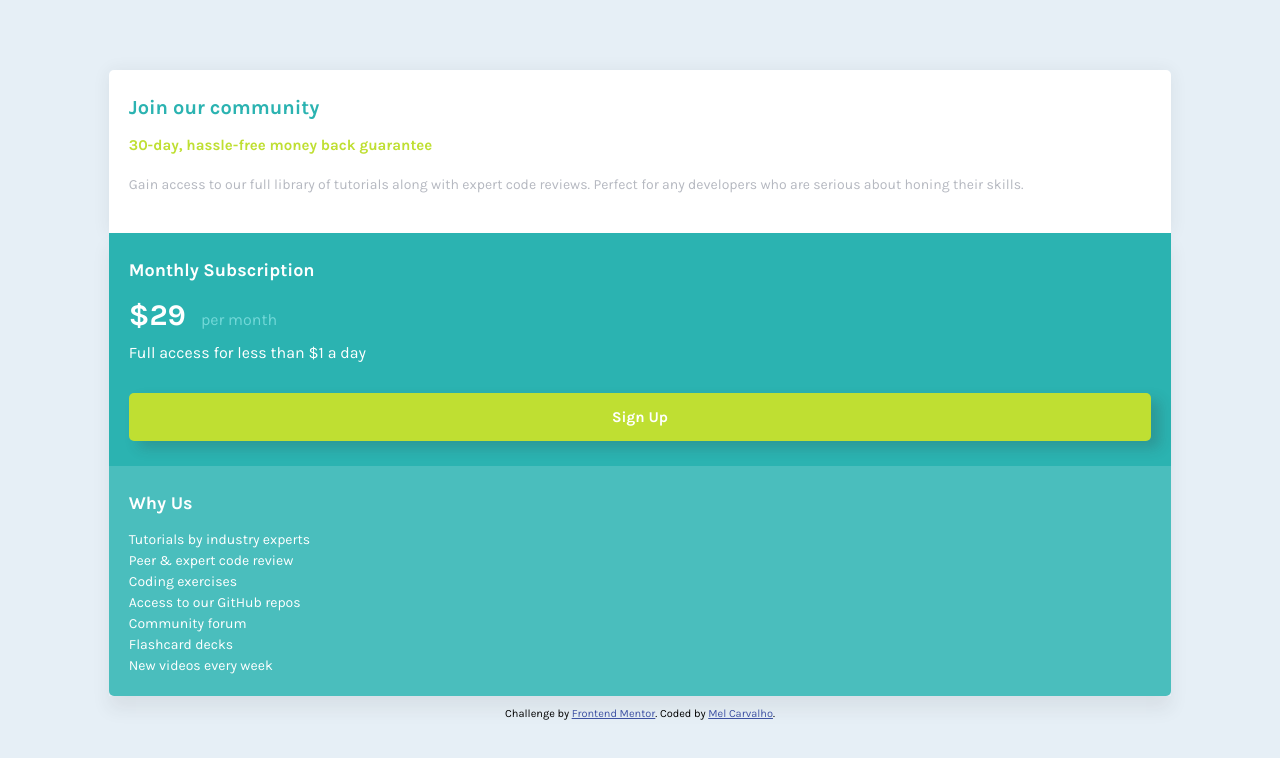
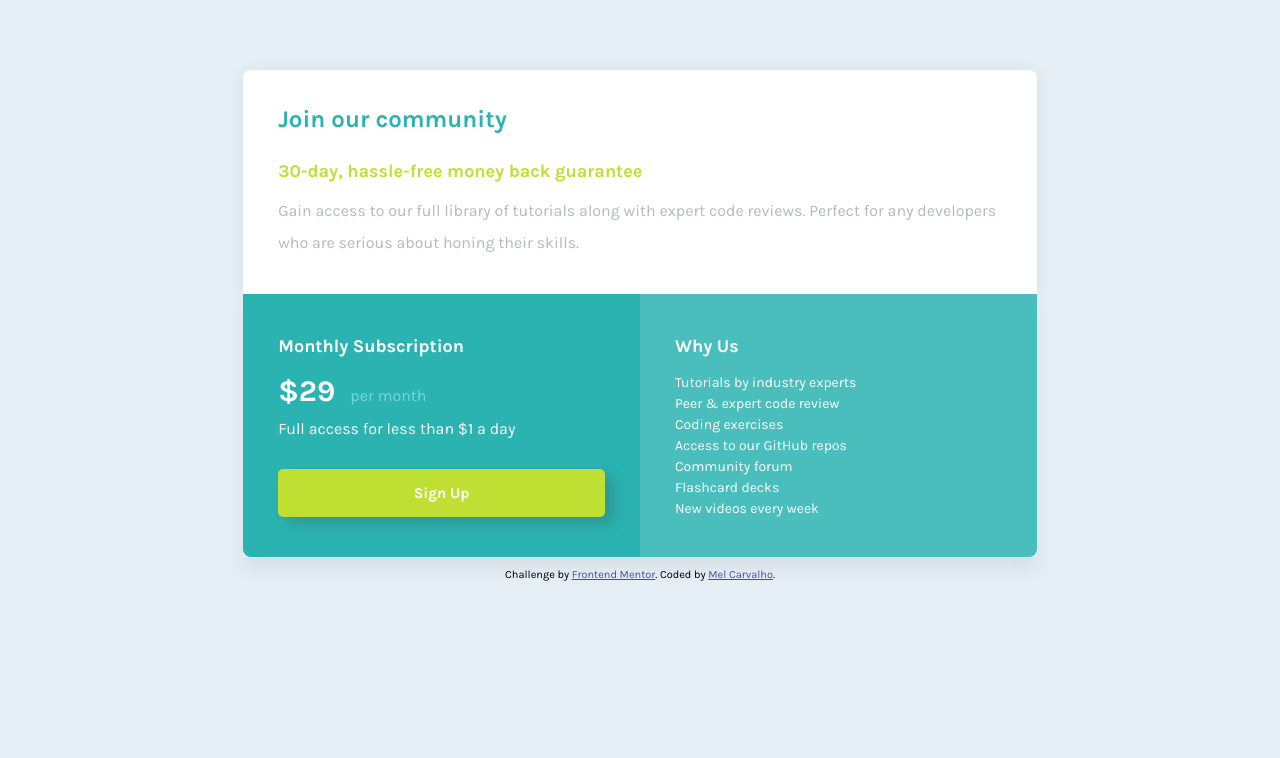
Before and after one commit to melcarv/Single-price-grid-component, a plain HTML site: page index.html in a window 1280 px wide. Drawn offline with Linux system fonts and the light colour scheme.

Commit message:
Atualização das media queries para tablet e desktop

```diff
--- a/index.html
+++ b/index.html
@@ -9,20 +9,20 @@
   <title>Frontend Mentor | Single Price Grid Component</title>
 </head>
 <body>
-  <section class="top__box">
+  <section class="top__box tbt__version">
     <h1 class="top__tittle">Join our community</h1>
       <h2 class="top__subtittle">30-day, hassle-free money back guarantee</h2>
         <p class="top__text">Gain access to our full library of tutorials along with expert code reviews.
           Perfect for any developers who are serious about honing their skills.</p>
   </section>
   <section class="subscribe__box">
-    <div class="subscribe__left">
+    <div class="subscribe__left frdly__version">
       <h2 class="subscribe__tittle">Monthly Subscription</h2>
         <p class="subscribe__text--color"><span class="subscribe__price">&dollar;29</span>per month</p>
         <p class="subscribe__text">Full access for less than &dollar;1 a day</p>
         <button class="subscribe__button">Sign Up</button>
     </div>
-    <div class="subscribe__right">
+    <div class="subscribe__right frdly__version">
       <h2 class="subscribe__tittle">Why Us</h2>
         <ul class="subscribe__list">
           <li class="subscribe__item">Tutorials by industry experts</li>
--- a/style/style.css
+++ b/style/style.css
@@ -97,10 +97,6 @@ body {
     margin-bottom: 0px;
 }
 
-
-
-
-
 .attribution {
     font-size: 11px; text-align: center;
 }
@@ -108,3 +104,78 @@ body {
 .attribution a {
     color: hsl(228, 45%, 44%);
 }
+
+@media (min-width: 768px) {
+    body {
+        width: 75%;
+    }
+
+    .frdly__version {
+        padding: 30px;
+    }
+
+    .subscribe__button {
+        width: 75%;
+        margin-left: 55px;
+    }
+}
+
+@media (min-width: 1024px) {
+    body {
+        width: 62%;
+    }
+
+    .top__box {
+        border-radius: 8px 8px 0px 0px;
+        padding: 35px;
+    }
+
+    .top__tittle {
+        font-size: 24px;
+        margin-top: 0;
+    }
+
+    .top__subtittle {
+        font-size: 18px;
+        margin-top: 25px;
+        margin-bottom: 10px;
+    }
+
+    .top__text {
+        font-size: 16px;
+        margin-top: 0;
+        margin-bottom: 0;
+    }
+
+    .subscribe__box {
+        display: flex;
+    }
+
+    .frdly__version {
+        flex: 1;
+        padding: 35px;
+    }
+
+    .subscribe__left {
+        border-radius: 0px 0px 0px 8px;
+    }
+
+    .subscribe__button {
+        width: 100%;
+        margin-left: auto;
+    }
+
+    .subscribe__right {
+        border-radius: 0px 0px 8px 0px;
+    }
+
+}
+
+@media (min-width: 1440px) {
+
+    body {
+        width: 45%;
+        margin: 150px auto;
+    }
+
+}
```
